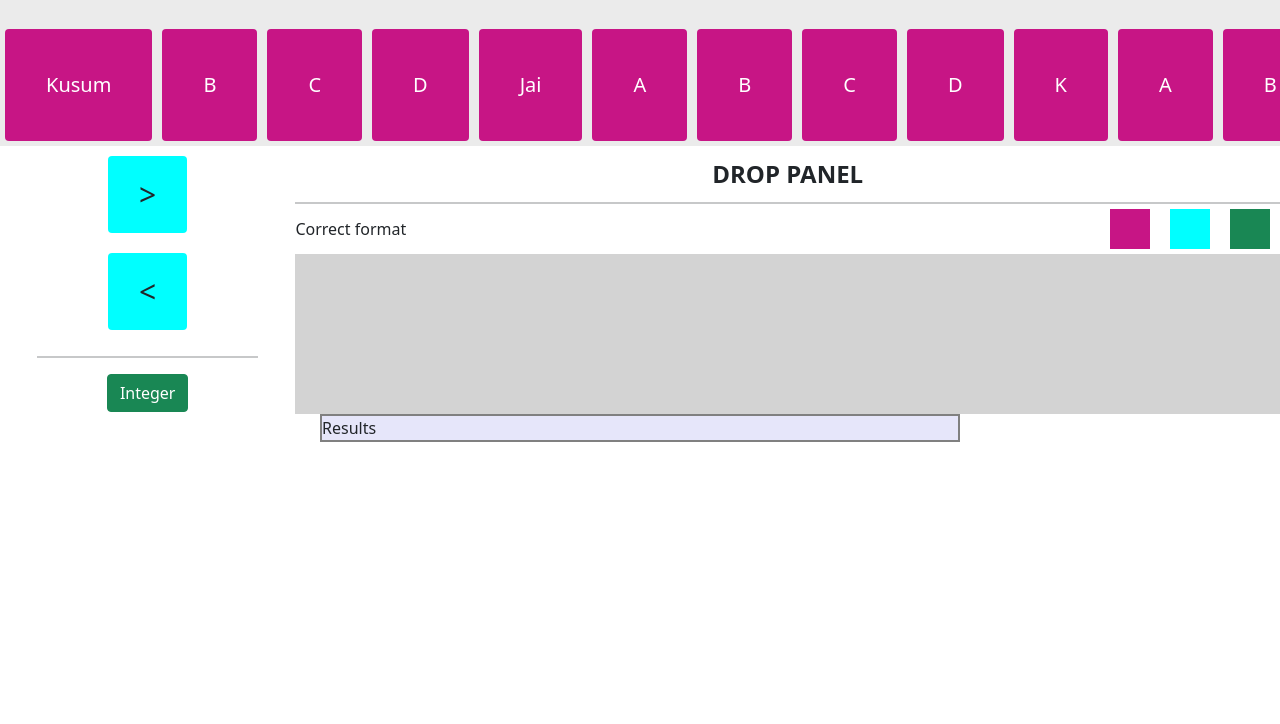
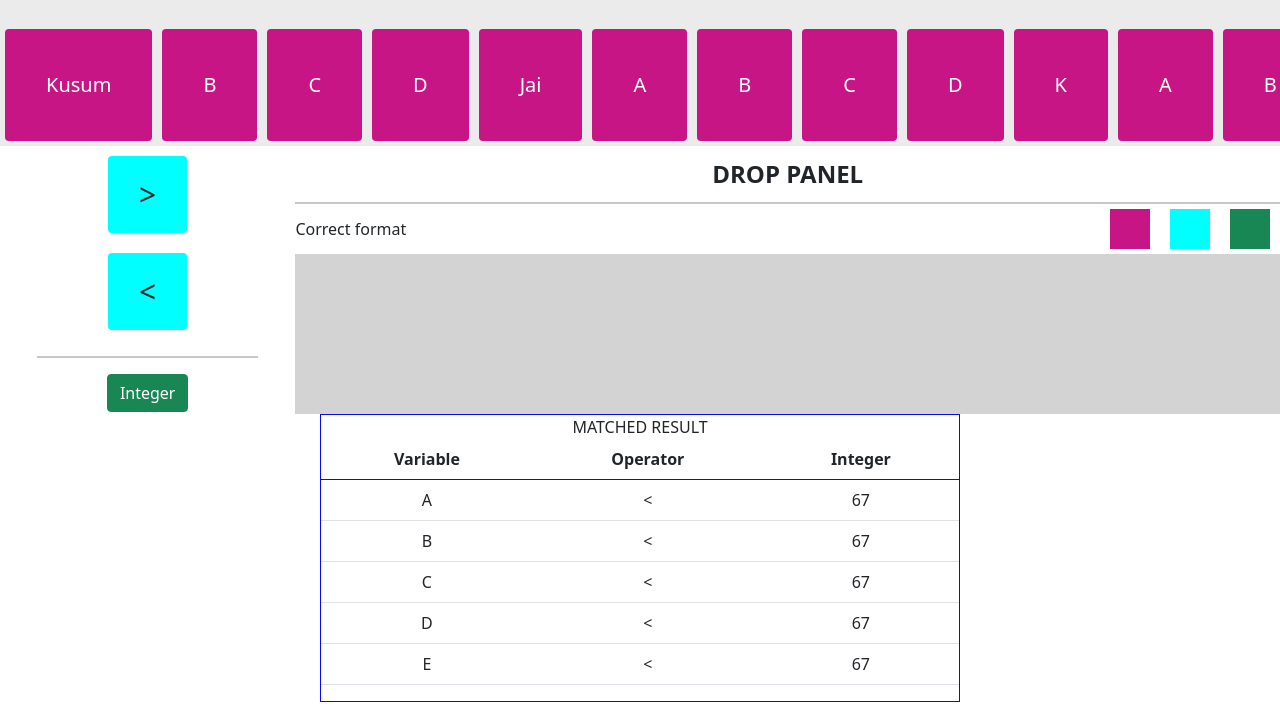
Before and after one commit to KUSUM24/Drag-And-Drop, a React (Create React App) app: page / in a window 1280 px wide. Shown: the top 724 px of the page. Built offline with nearby package versions, Linux system fonts and the light colour scheme.

Commit message:
Dynamic Table

```diff
--- a/src/Components/DropPanel.js
+++ b/src/Components/DropPanel.js
@@ -1,6 +1,7 @@
 import React from "react";
 import { Droppable } from "react-beautiful-dnd";
 import { VarBox } from "./VarBox";
+import { Button } from "react-bootstrap";
 
 export const DropPanel = (props) => {
   const getBoxes = (item, index) => {
--- a/src/Components/Results.js
+++ b/src/Components/Results.js
@@ -1,5 +1,33 @@
 import React from "react";
 
 export const Results = () => {
-  return <div className="results--container">Results</div>;
+  const variableName = ["A", "B", "C", "D", "E"];
+  const getTableBody = (item, index) => {
+    return (
+      <>
+        <tr>
+          <td scope="row">{item}</td>
+          <td>&lt;</td>
+          <td>67</td>
+        </tr>
+      </>
+    );
+  };
+  return (
+    <div className="results--container">
+      <div>MATCHED RESULT</div>
+      <table class="table">
+        <thead class="thead-light">
+          <tr>
+            <th scope="col">Variable</th>
+            <th scope="col">Operator</th>
+            <th scope="col">Integer</th>
+          </tr>
+        </thead>
+        <tbody>
+          {variableName ? <>{variableName.map(getTableBody)}</> : <></>}
+        </tbody>
+      </table>
+    </div>
+  );
 };
--- a/src/styles/custom.css
+++ b/src/styles/custom.css
@@ -53,9 +53,11 @@ hr {
   overflow-x: scroll;
 }
 .results--container {
-  border: 2px solid gray;
+  border: 1px solid rgb(4, 8, 252);
   width: 50%;
-  background-color: lavender;
+  /* background-color: rgb(202, 199, 199); */
+  /* color: rgb(202, 199, 199); */
+  text-align: center;
 }
 .operators {
   flex: 1;
```
